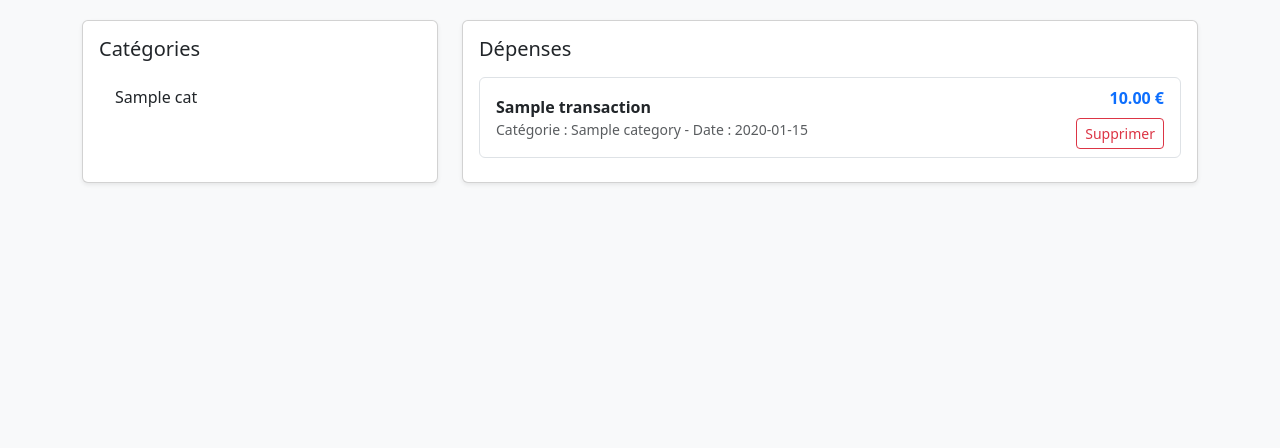
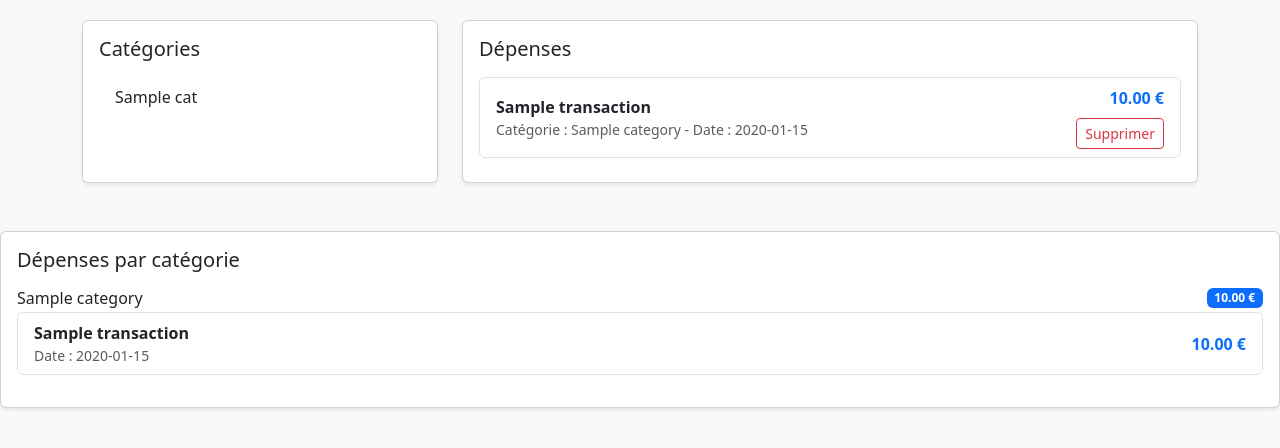
Before and after one commit to dohaab14/zadeet, a FastAPI app: template app/templates/transactions.html in a window 1280 px wide. Shown: the part 259-707 px from the top of the page. Run offline with FastAPI, Linux system fonts and the light colour scheme; the template is opened without the code that fills it: most values are stand-ins (such as "Sample title", 1, 10 or a date in 2020).

Commit message:
Ajout des routes catégories, corrections des routes transactions (POST/DELETE), adaptation des schémas, mise à jour du template transactions, corrections ajout/suppression de dépenses

```diff
--- a/app/db/schemas.py
+++ b/app/db/schemas.py
@@ -52,7 +52,8 @@ class Category(CategoryBase):
 class TransactionBase(BaseModel):
     label: str
     amount: float
-    category_id: int
+    category_id: int | None = None
+
 
 
 class TransactionCreate(TransactionBase):
--- a/app/main.py
+++ b/app/main.py
@@ -4,7 +4,7 @@ from fastapi.templating import Jinja2Templates
 from typing import List
 from sqlalchemy.orm import Session
 
-from app.api import routes_transactions
+from app.api import routes_transactions,routes_categories
 from app.services import services_accueil, services_transactions
 from app.db.schemas import Transaction
 from app.db.database import SessionLocal
@@ -14,7 +14,7 @@ templates = Jinja2Templates(directory="app/templates")
 app = FastAPI()
 
 app.include_router(routes_transactions.router)
-
+app.include_router(routes_categories.router)
 
 def get_db():
     """
--- a/app/templates/transactions.html
+++ b/app/templates/transactions.html
@@ -95,7 +95,7 @@
                         <div class="text-end ms-3">
                           <div class="fw-bold text-primary">{{ '%.2f' | format(t.amount) }} €</div>
                           <form method="post" action="/transactions/{{ t.id }}" class="mt-2">
-                            <input type="hidden" name="_method" value="delete">
+                            <input type="hidden" name="method" value="delete">
                             <button type="submit" class="btn btn-sm btn-outline-danger">Supprimer</button>
                           </form>
                         </div>
@@ -114,6 +114,74 @@
         </div>
       </div>
     </div>
+    <!-- Vue par catégorie -->
+    <section class="card shadow-sm mb-4">
+        <div class="card-body">
+          <h2 class="h5 mb-3">Dépenses par catégorie</h2>
+
+          {# On récupère les transactions qui ont une catégorie #}
+          {% set txns_with_category = transactions | selectattr('category', 'ne', None) | list %}
+
+          {% if txns_with_category %}
+            {% for group in txns_with_category | groupby('category.name') %}
+              <div class="mb-3">
+                <div class="d-flex justify-content-between align-items-center mb-1">
+                  <h3 class="h6 mb-0">{{ group.grouper }}</h3>
+                  <span class="badge bg-primary">
+                    {{
+                      '%.2f' | format(
+                        group.list | map(attribute='amount') | sum
+                      )
+                    }} €
+                  </span>
+                </div>
+
+                <ul class="list-group">
+                  {% for t in group.list %}
+                    <li class="list-group-item d-flex justify-content-between align-items-center">
+                      <div>
+                        <div class="fw-semibold">{{ t.label or 'Dépense' }}</div>
+                        <div class="small text-muted">
+                          Date : {{ t.date.strftime('%Y-%m-%d') }}
+                        </div>
+                      </div>
+                      <div class="fw-bold text-primary">
+                        {{ '%.2f' | format(t.amount) }} €
+                      </div>
+                    </li>
+                  {% endfor %}
+                </ul>
+              </div>
+            {% endfor %}
+          {% else %}
+            <div class="text-muted">
+              Aucune dépense avec catégorie pour le moment.
+            </div>
+          {% endif %}
+
+          {# Cas spécial : transactions sans catégorie #}
+          {% set txns_no_category = transactions | selectattr('category', 'equalto', None) | list %}
+          {% if txns_no_category %}
+            <hr class="my-3">
+            <h3 class="h6">Sans catégorie</h3>
+            <ul class="list-group">
+              {% for t in txns_no_category %}
+                <li class="list-group-item d-flex justify-content-between align-items-center">
+                  <div>
+                    <div class="fw-semibold">{{ t.label or 'Dépense' }}</div>
+                    <div class="small text-muted">
+                      Date : {{ t.date.strftime('%Y-%m-%d') }}
+                    </div>
+                  </div>
+                  <div class="fw-bold text-primary">
+                    {{ '%.2f' | format(t.amount) }} €
+                  </div>
+                </li>
+              {% endfor %}
+            </ul>
+          {% endif %}
+        </div>
+      </section>
 
     <!-- Modal Nouvelle Dépense -->
     <div class="modal fade" id="expenseModal" tabindex="-1" aria-labelledby="expenseModalLabel" aria-hidden="true">
```
Also changed, not shown: app/api/routes_categories.py (added, +28 -0 lines), app/api/routes_transactions.py (+51 -5 lines), budget.db.
